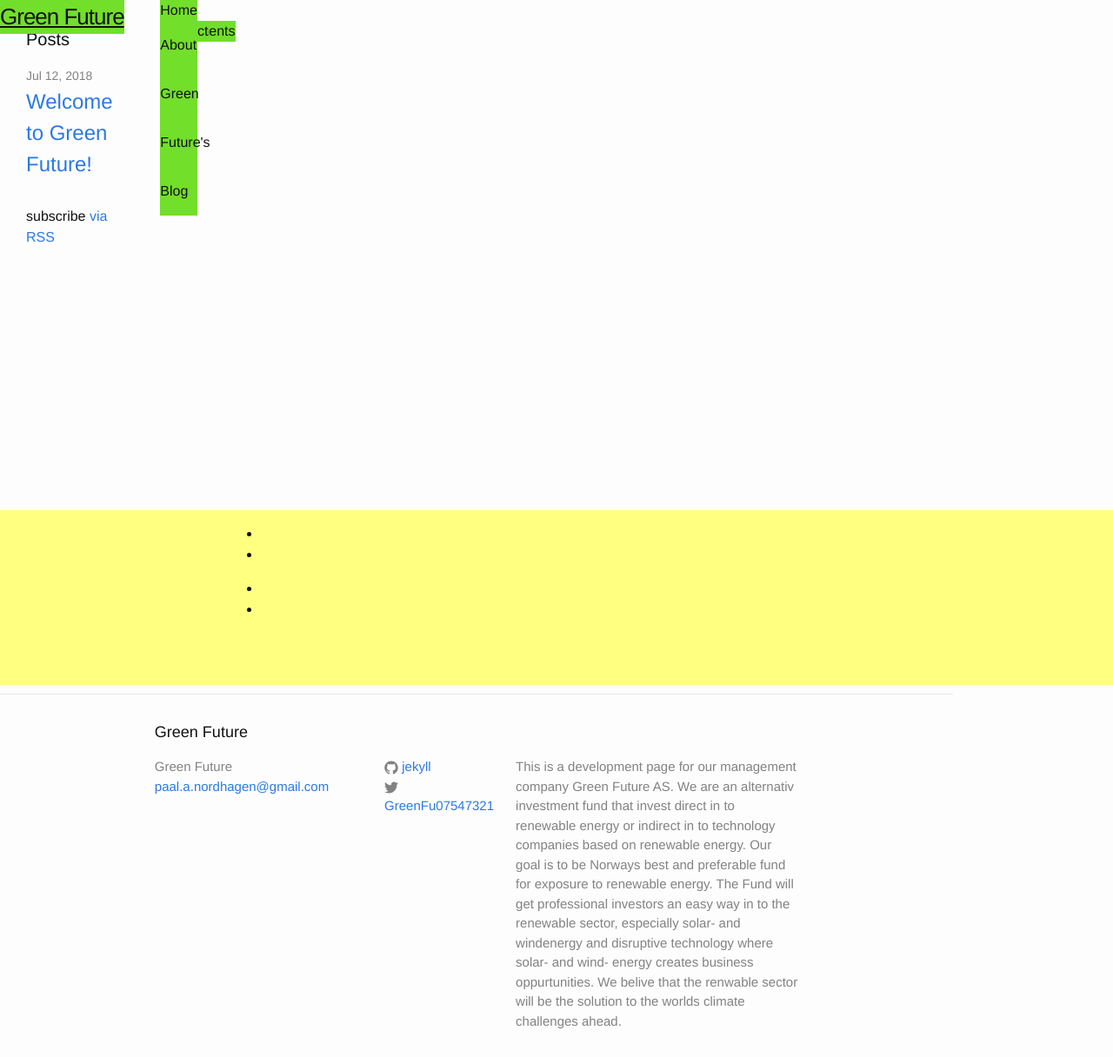
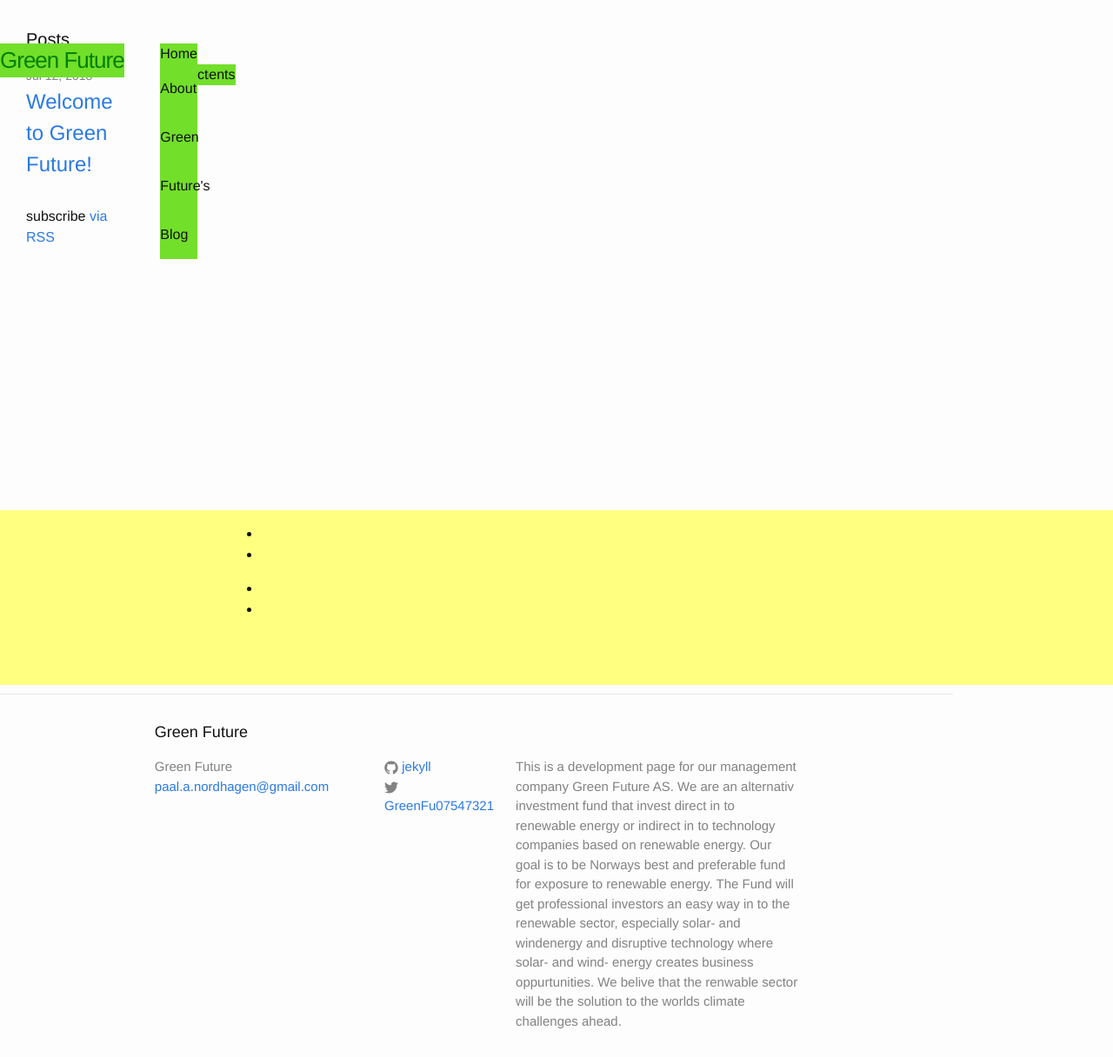
Before and after one commit to Paal-August/Paal-August.github.io, a Jekyll site: the page built from index.html, in a window 1280 px wide. Shown: the whole page at 87% size. Built offline with Jekyll 4.4.1, drawn with Linux system fonts in a browser that asks for light colours.

Commit message:
Update _layout.scss

```diff
--- a/_sass/_layout.scss
+++ b/_sass/_layout.scss
@@ -24,20 +24,8 @@
   align-content:start;
   position:absolute;
   width:100%;
- /* display: grid;
-  grid-template-columns: repeat(7,450px);
-  grid-template-rows: 450px;
-  grid-gap: 20px;
-  margin-top: 44px;
-  grid-auto-rows: 500px;
-  justify-items:center;
-
-  align-items:stretch;
-  align-content:center;
-  grid-auto-rows:500px;
-  grid-auto-flow:column;*/
-    // Positioning context for the mobile navigation icon
-    //position: absolute;
+  margin-top:50px;
+  margin-bottom:100px;
   grid-area: 1 / 1 / 2/8;
 }
 
```
